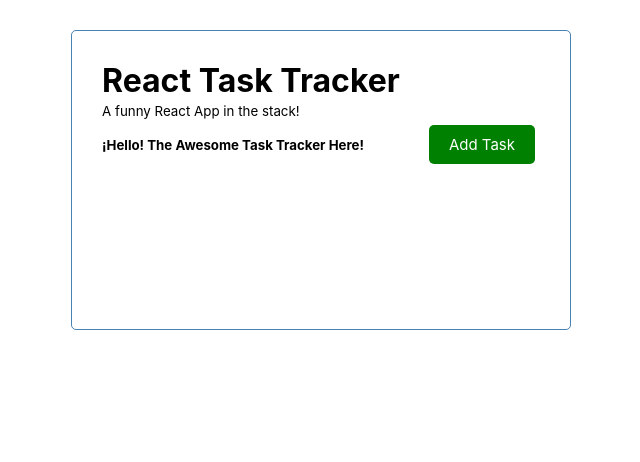
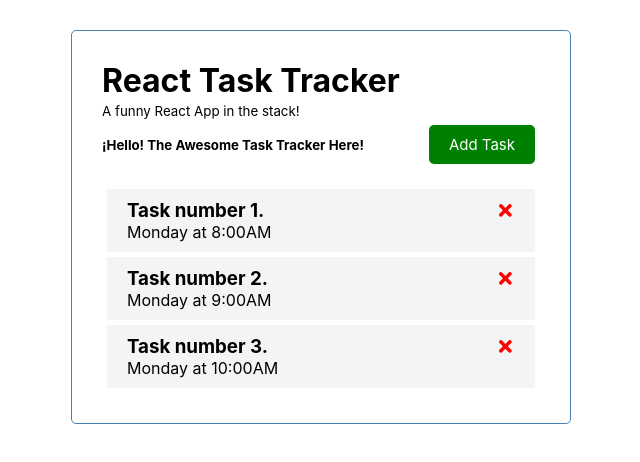
Before and after one commit to andrescanm/react-task-tracker, a React (Create React App) app: page / in a window 1280 px wide. Shown: the top 462 px of the page, without its empty margins (319-959 px from the left). Built offline with nearby package versions, Linux system fonts and the light colour scheme.

Commit message:
Task-Tasks-FontAwesome

```diff
--- a/package.json
+++ b/package.json
@@ -8,6 +8,7 @@
     "@testing-library/user-event": "^13.5.0",
     "react": "^17.0.2",
     "react-dom": "^17.0.2",
+    "react-icons": "^4.3.1",
     "react-scripts": "5.0.0",
     "web-vitals": "^2.1.4"
   },
--- a/src/App.js
+++ b/src/App.js
@@ -1,7 +1,28 @@
+import { useState } from "react";
 import Header from "./components/header";
+import Tasks from "./components/tasks";
 
 function App() {
-
+  const [tasks, setTasks] = useState([
+    {
+        id: 1,
+        text: 'Task number 1.',
+        day: 'Monday at 8:00AM',
+        reminder: true
+    },
+    {
+        id: 2,
+        text: 'Task number 2.',
+        day: 'Monday at 9:00AM',
+        reminder: true
+    },
+    {
+        id: 3,
+        text: 'Task number 3.',
+        day: 'Monday at 10:00AM',
+        reminder: true
+    }
+])
   const appName = `Task Tracker`;
   const appDescription = `A funny React App in the stack!`;
 
@@ -10,6 +31,7 @@
       <h1>React {appName}</h1>
       <small> {appDescription} </small>
       <Header />
+      <Tasks tasks={tasks}/>
     </div>
   );
 }
--- /dev/null
+++ b/src/components/task.js
@@ -0,0 +1,17 @@
+import {FaTimes} from 'react-icons/fa';
+
+const Task = ({task}) => {
+  return (
+    <div className="task">
+        <h3>
+            {task.text}
+            <FaTimes
+                style={{color:'red', cursor:'pointer'}}
+            />
+        </h3>
+        <p>{task.day}</p>
+    </div>
+  )
+}
+
+export default Task
--- /dev/null
+++ b/src/components/tasks.js
@@ -0,0 +1,12 @@
+import Task from './task';
+const Tasks = ({tasks}) => {
+    return (
+        <>
+            {tasks.map((task) => (
+                <Task key={task.id} task={task}/>
+            ))}
+        </>
+    )
+}
+
+export default Tasks
```
Also changed, not shown: 1 other file (tests, documents, lock files or other folders).
